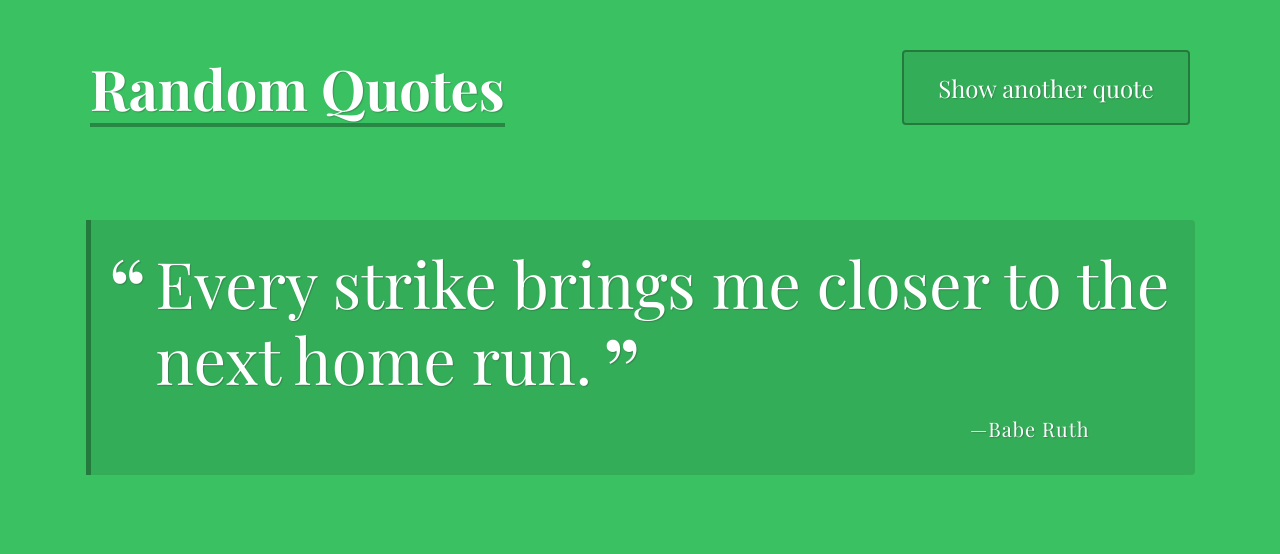
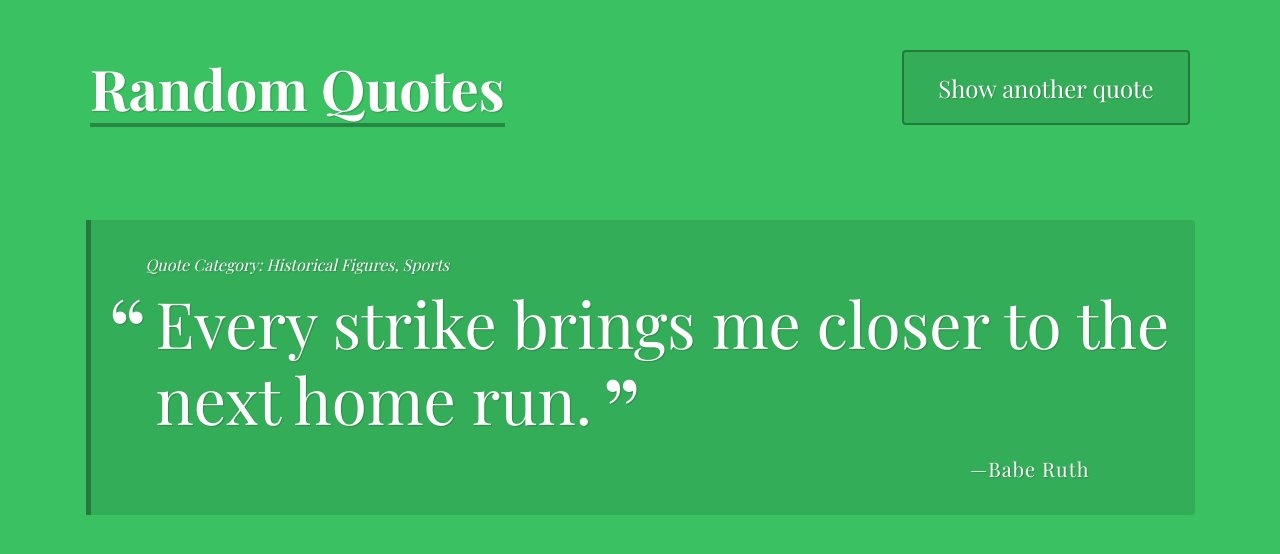
Before and after one commit to christinecoding/JS-Course-Project-1, a plain HTML site: page index.html in a window 1280 px wide. Both pictures are taken after a click on the button "Show another quote". Drawn offline with nearby package versions, Linux system fonts and the light colour scheme; a web font is replaced by a local one.

Commit message:
Completed project with the addition of a 'category' property to  some of the quote objects

```diff
--- a/css/styles.css
+++ b/css/styles.css
@@ -58,6 +58,10 @@ h1 {
 .quote-box {
   text-shadow: 1px 1px 1px rgba(50, 50, 50, 0.3);
   line-height: 0.5;
+}
+
+.category {
+  font-style: italic;
 }
 
 .quote {
--- a/index.html
+++ b/index.html
@@ -16,6 +16,7 @@
 
     <div class="container">
       <div id="quote-box" class="quote-box">
+        <p class="category">Quote Category: Technology</p>
         <p class="quote">Every great developer you know got there by solving problems they were unqualified to solve until they actually did it.</p>
         <p class="source">Patrick McKenzie<span class="citation">Twitter</span><span class="year">2016</span></p>
       </div>
--- a/js/script.js
+++ b/js/script.js
@@ -1,31 +1,36 @@
 
-//Array of quote objects. All quote objects have a 'quote' and 'source' property and some have an additional 'citation' and/or 'year' property.
+//Array of quote objects. All quote objects have a 'quote' and 'source' property and some have an additional 'citation' and/or 'year' and/or 'category' property.
 let quotes = [
   {
     quote: "Life is what happens when you’re busy making other plans.",
     source: "John Lennon",
     citation: "Beautiful Boy",
-    year: "1980"
+    year: "1980",
+    category: ["Music"]
   },
   {
     quote: "Many of life’s failures are people who did not realize how close they were to success when they gave up.",
-    source:"Thomas A. Edison"
+    source: "Thomas A. Edison",
+    category: ["Historical Figures", "Inventors", "Science"]
   },
   {
-    quote:"Every strike brings me closer to the next home run." ,
-    source: "Babe Ruth"
+    quote: "Every strike brings me closer to the next home run." ,
+    source: "Babe Ruth",
+    category: ["Historical Figures", "Sports"]
    },
   {
     quote: "Every moment is a fresh beginning.",
-    source:"T.S. Eliot"
+    source: "T.S. Eliot"
   },
   {
-    quote:"The best way to predict your future is to create it." ,
-    source: "Abraham Lincoln"
+    quote: "The best way to predict your future is to create it." ,
+    source: "Abraham Lincoln",
+    category: ["Historical Figures"]
   },
   {
     quote: "Never let the fear of striking out keep you from playing the game." ,
-    source: "Babe Ruth"
+    source: "Babe Ruth",
+    category: ["Historical Figures", "Sports"]
   },
   {
     quote: "Life isn't about finding yourself. Life is about creating yourself.",
@@ -46,6 +51,20 @@ then displays the resulting string in the browser */
 let printQuote = () => {
   let randomQuote = getRandomQuote();
   let message = "";
+  let i;
+  if (randomQuote.hasOwnProperty('category')){
+    message+="<p class='category'>" + "Quote Category: ";
+    for (i=0; i<randomQuote.category.length; i++){
+      /* If/else statement for formatting how the elements of the array of the category property are printed. There should be a ", " separating
+      each element. However, if the array only has one element, no "," should be printed. Similarly, no "," should follow the last element. */
+      if (randomQuote.category.length===1 || i===randomQuote.category.length - 1){
+        message+= randomQuote.category[i];
+      } else {
+        message+=randomQuote.category[i] + ", ";
+      }
+    }
+      message+="</p>";
+  }
   message+="<p class='quote'>" + randomQuote.quote + "</p>";
   message+="<p class='source'>" + randomQuote.source;
 
```
